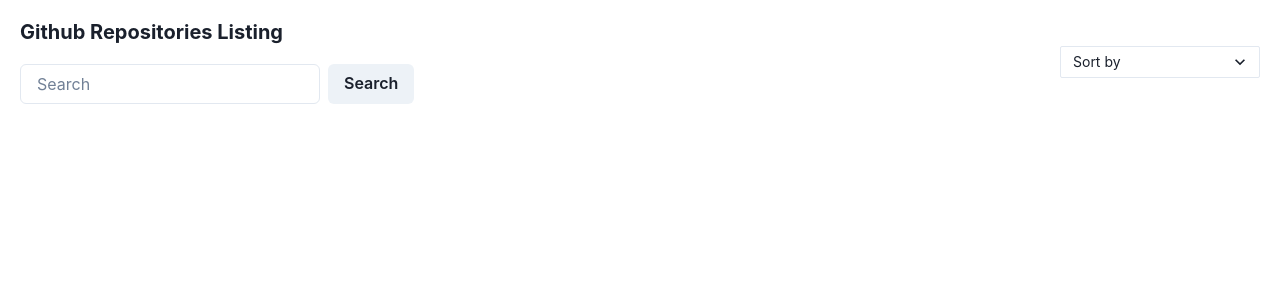
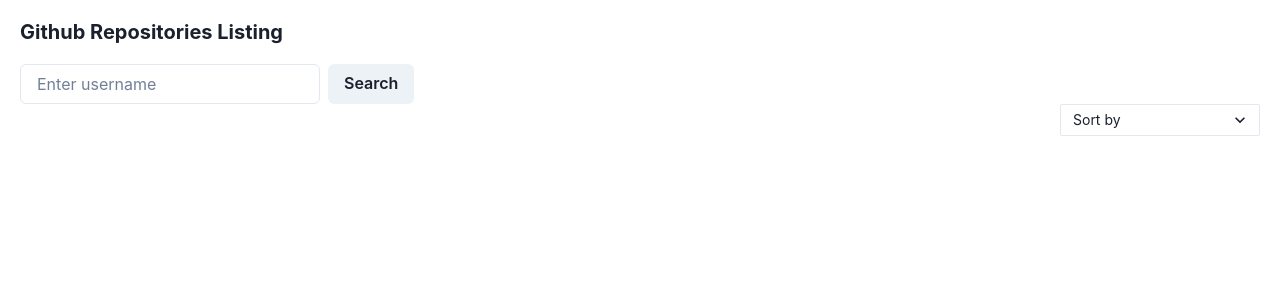
Before and after one commit to kumardotel/GithubRepositoriesListing, a React (Create React App) app: page / in a window 1280 px wide. Shown: the top 300 px of the page. Built offline with nearby package versions, Linux system fonts and the light colour scheme.

Commit message:
sort filter added for repositories

```diff
--- a/src/components/Results.js
+++ b/src/components/Results.js
@@ -1,23 +1,49 @@
-import React, {useState} from 'react'
-import { useSelector } from "react-redux";
-import { Box, Flex } from '@chakra-ui/react';
+import React, {useState } from 'react'
+import { useDispatch, useSelector } from "react-redux";
+import { Box, Flex, Select } from '@chakra-ui/react';
 import UserInfoCard from './RepoInfoCard';
 import Pagination from './Pagination';
 
+import { addRepoInfo } from '../redux/slices/githubSlice';
+
 const Results = () => {
     const githubState = useSelector((state) => state.githubReducer);
-    const reposInfo = githubState.reposInfo;
+    var reposInfo = githubState.reposInfo;
     const [currentPage, setCurrentPage] = useState(1)
     const [repoPerPage, setRepoPerPage] = useState(8)
     const lastRepoIndex = currentPage * repoPerPage;
     const firstRepoIndex = lastRepoIndex - repoPerPage;
     const currentRepos = reposInfo.slice(firstRepoIndex, lastRepoIndex)
 
+    const dispatch = useDispatch()
+
+    const sortResult = (e) => {
+
+        var arrayForSort = [...reposInfo]
+        if(e.target.value === 'stars'){
+            arrayForSort.sort((a, b) => b.stargazers_count - a.stargazers_count);
+        }else if(e.target.value === 'watchers'){
+            arrayForSort.sort((a, b) => b.watchers - a.watchers);
+        }else if(e.target.value === 'forks'){
+            arrayForSort.sort((a, b) => b.forks_count - a.forks_count);
+        }
+        dispatch(addRepoInfo(arrayForSort))
+
+    }
+
   return (
     <Box >
         {
             reposInfo && (
                 <Box>
+                    <Box style={{display: 'flex', justifyContent: 'flex-end'}}>
+                        <Select onChange={sortResult} w={200} size='sm'  placeholder='Sort by'>
+                            <option value='stars'>Stars</option>
+                            <option value='watchers'>Watchers</option>
+                            <option value='forks'>Forks</option>
+                        </Select>
+                    </Box>
+
                 <Flex flexWrap="wrap" direction="row"  justify="between">
                     {currentRepos.map((repo) => <UserInfoCard repo={repo} key={repo.id}/>)}
                 </Flex>
--- a/src/components/SearchBar.js
+++ b/src/components/SearchBar.js
@@ -1,7 +1,7 @@
 import React from 'react'
 import { getRepoData } from '../redux/asyncActions/githubAction'
-import { useSelector, useDispatch } from "react-redux";
-import { Box, Input,Text, Heading, Button, HStack } from '@chakra-ui/react';
+import {  useDispatch } from "react-redux";
+import { Box, Input, Heading, Button, HStack } from '@chakra-ui/react';
 
 
 const SearchBar = ({username, setUsername}) => {
@@ -22,7 +22,7 @@ const SearchBar = ({username, setUsername}) => {
       <HStack>
         <Input
               w={300}
-              placeholder="Search"
+              placeholder="Enter username"
               type="text"
               onChange={(event) => {onChange(event)}}
               onKeyUp={(event) => {onChange(event)}}
--- a/src/components/Sort.js
+++ b/src/components/Sort.js
@@ -10,9 +10,9 @@ const Sort = () => {
 
   return (
     <Select w={200} onChange={sortResult} size='sm'  placeholder='Sort by'>
-    <option value='option1'>Option 1</option>
-    <option value='option2'>Option 2</option>
-    <option value='option3'>Option 3</option>
+    <option value='stars'>Stars</option>
+    <option value='watchers'>Watchers</option>
+    <option value='forks'>Forks</option>
   </Select>
   )
 }
--- a/src/pages/SearchRepo.js
+++ b/src/pages/SearchRepo.js
@@ -3,7 +3,6 @@ import { Text, Box } from '@chakra-ui/react';
 import SearchBar from '../components/SearchBar';
 import Results from '../components/Results';
 import { useSelector } from "react-redux";
-import Sort from '../components/Sort';
 
 const SearchRepo = () => {
     const githubState = useSelector((state) => state.githubReducer);
@@ -15,7 +14,7 @@ const SearchRepo = () => {
     <Box p={5}>
         <Box style={{display: 'flex', justifyContent: 'space-between', alignItems: 'center'}}>
             <SearchBar username={username} setUsername={setUsername}/>
-            <Sort/>
+            {/* <Sort/> */}
 
         </Box>
       <Results/>
```
Also changed, not shown: src/redux/asyncActions/githubAction.js (line endings or trailing spaces), 1 other file (tests, documents, lock files or other folders).
